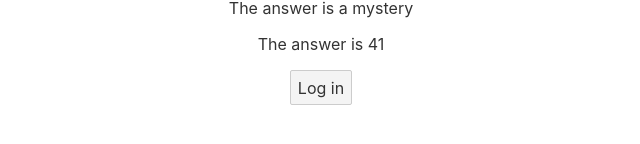
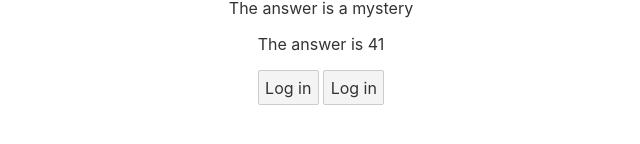
Before and after one commit to tankred/svelte-lab, a Svelte app: page / in a window 1280 px wide. Shown: the part 468-612 px from the top of the page, without its empty margins (319-959 px from the left). Built offline with nearby package versions, Linux system fonts and the light colour scheme.

Commit message:
Add :else logic
	modified:   CHANGELOG.md
	modified:   src/App.svelte

```diff
--- a/src/App.svelte
+++ b/src/App.svelte
@@ -29,6 +29,16 @@
 	  Log in
 	</button>
        {/if}
+	<!-- shorthand: using else -->
+       {#if user.loggedIn}
+	<button on:click={toggle}>
+	  Log out
+	</button>
+       {:else}
+	<button on:click={toggle}>
+	  Log in
+	</button>
+       {/if}
 </main>
 
 <style>
```
Also changed, not shown: 1 other file (tests, documents, lock files or other folders).
